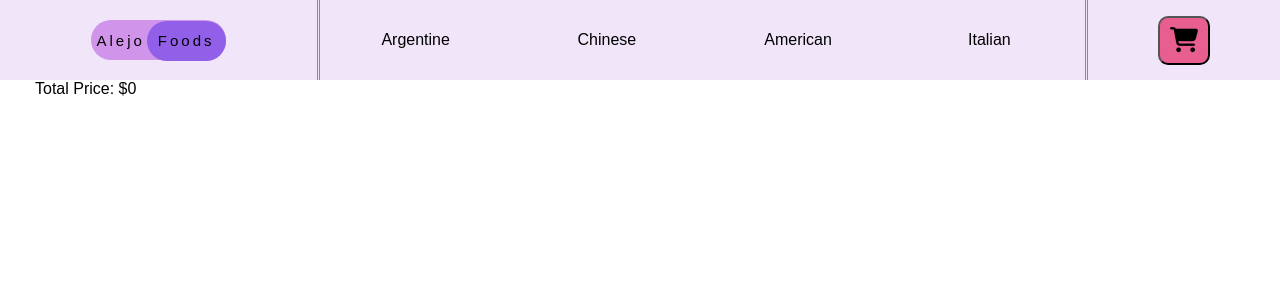
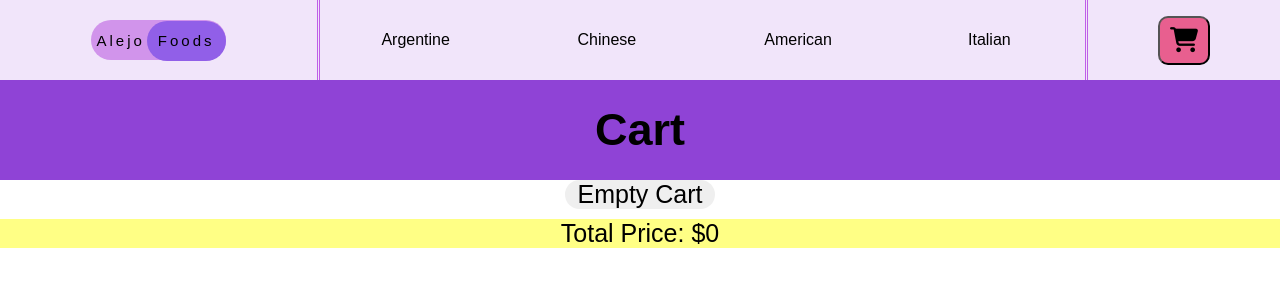
Before and after one commit to aleuc0099/PreEntrega2_React_Cifarelli, a React (Vite) app: page /cart in a window 1280 px wide. Shown: the top 300 px of the page. Built offline with nearby package versions, Linux system fonts and the light colour scheme.

Commit message:
Changes to Styles

```diff
--- a/src/components/cartDetail/CartDetailContent.jsx
+++ b/src/components/cartDetail/CartDetailContent.jsx
@@ -2,7 +2,7 @@
 import { useContext } from "react";
 import { CartContext } from "../../context/CartContext";
 import { Link } from "react-router-dom";
-import "../../styles/Cart_detail/Cart_detail.css"
+import "../../styles/Cart_detail/Cart_detail.css";
 
 const CartDetailContent = ({ cart }) => {
   const { totalPrice, eraseProductById } = useContext(CartContext);
@@ -17,6 +17,9 @@ const CartDetailContent = ({ cart }) => {
   }
   return (
     <div id="main_cart_box">
+      <div id="cart_header_box">
+        <h1 id="cart_header_txt">Cart</h1>
+      </div>
       {cart.map((cartProduct) => (
         <div key={cartProduct.id} id="cart_box">
           <p id="product_title">{cartProduct.title}</p>
@@ -25,12 +28,17 @@ const CartDetailContent = ({ cart }) => {
             src={cartProduct.image}
             alt={cartProduct.title}
           />
-          <p id="unitary_price_p">Price ${cartProduct.price * cartProduct.quantity}</p>
-          <button onClick={() => eraseProductById(cartProduct.id)}>
+          <p id="unitary_price_p">
+            Price ${cartProduct.price * cartProduct.quantity}
+          </p>
+          <button id="eraser_btn" onClick={() => eraseProductById(cartProduct.id)}>
             Erase Product
           </button>
         </div>
       ))}
+      <div id="empty_cart_btn_box">
+      <button id="empty_cart_btn">Empty Cart</button>
+      </div>
       <p id="total_price_p">Total Price: ${price}</p>
     </div>
   );
--- a/src/styles/Cart_detail/Cart_detail.css
+++ b/src/styles/Cart_detail/Cart_detail.css
@@ -1,8 +1,17 @@
-#main_cart_box {
-  padding: 0 35px;
+#main_cart_box #cart_header_box {
+  height: 100px;
+  display: flex;
+  justify-content: center;
+  align-items: center;
+  text-align: center;
+  background-color: rgb(143, 67, 214);
+}
+#main_cart_box #cart_header_box #cart_header_txt {
+  font-size: 45px;
 }
 #main_cart_box #cart_box {
   height: 150px;
+  padding: 0 25px;
   display: flex;
   justify-content: space-between;
   align-items: center;
@@ -12,4 +21,29 @@
 }
 #main_cart_box #cart_box #product_image {
   height: 100px;
+}
+#main_cart_box #cart_box #unitary_price_p {
+  font-size: 25px;
+}
+#main_cart_box #cart_box #eraser_btn {
+  width: 200px;
+  border: 0;
+  border-radius: 30px;
+  font-size: 25px;
+}
+#main_cart_box #empty_cart_btn_box {
+  display: flex;
+  justify-content: center;
+  margin-bottom: 10px;
+}
+#main_cart_box #empty_cart_btn_box #empty_cart_btn {
+  width: 150px;
+  border: 0;
+  border-radius: 30px;
+  font-size: 25px;
+}
+#main_cart_box #total_price_p {
+  text-align: center;
+  font-size: 25px;
+  background-color: rgb(255, 255, 133);
 }/*# sourceMappingURL=Cart_detail.css.map */
--- a/src/styles/Cart_detail/Cart_detail.scss
+++ b/src/styles/Cart_detail/Cart_detail.scss
@@ -1,15 +1,51 @@
-#main_cart_box{
-  padding: 0 35px;
-  #cart_box{
+#main_cart_box {
+  #cart_header_box {
+    height: 100px;
+    display: flex;
+    justify-content: center;
+    align-items: center;
+    text-align: center;
+    background-color: rgb(143, 67, 214);
+    #cart_header_txt {
+      font-size: 45px;
+    }
+  }
+  #cart_box {
     height: 150px;
+    padding: 0 25px;
     display: flex;
     justify-content: space-between;
     align-items: center;
-    #product_title{
+    #product_title {
       font-size: 25px;
     }
-    #product_image{
+    #product_image {
       height: 100px;
     }
+    #unitary_price_p {
+      font-size: 25px;
+    }
+    #eraser_btn {
+      width: 200px;
+      border: 0;
+      border-radius: 30px;
+      font-size: 25px;
+    }
+  }
+  #empty_cart_btn_box {
+    display: flex;
+    justify-content: center;
+    margin-bottom: 10px;
+    #empty_cart_btn {
+      width: 150px;
+      border: 0;
+      border-radius: 30px;
+      font-size: 25px;
+    }
+  }
+  #total_price_p {
+    text-align: center;
+    font-size: 25px;
+    background-color: rgb(255, 255, 133);
   }
 }
```
Also changed, not shown: 1 other file (tests, documents, lock files or other folders).
